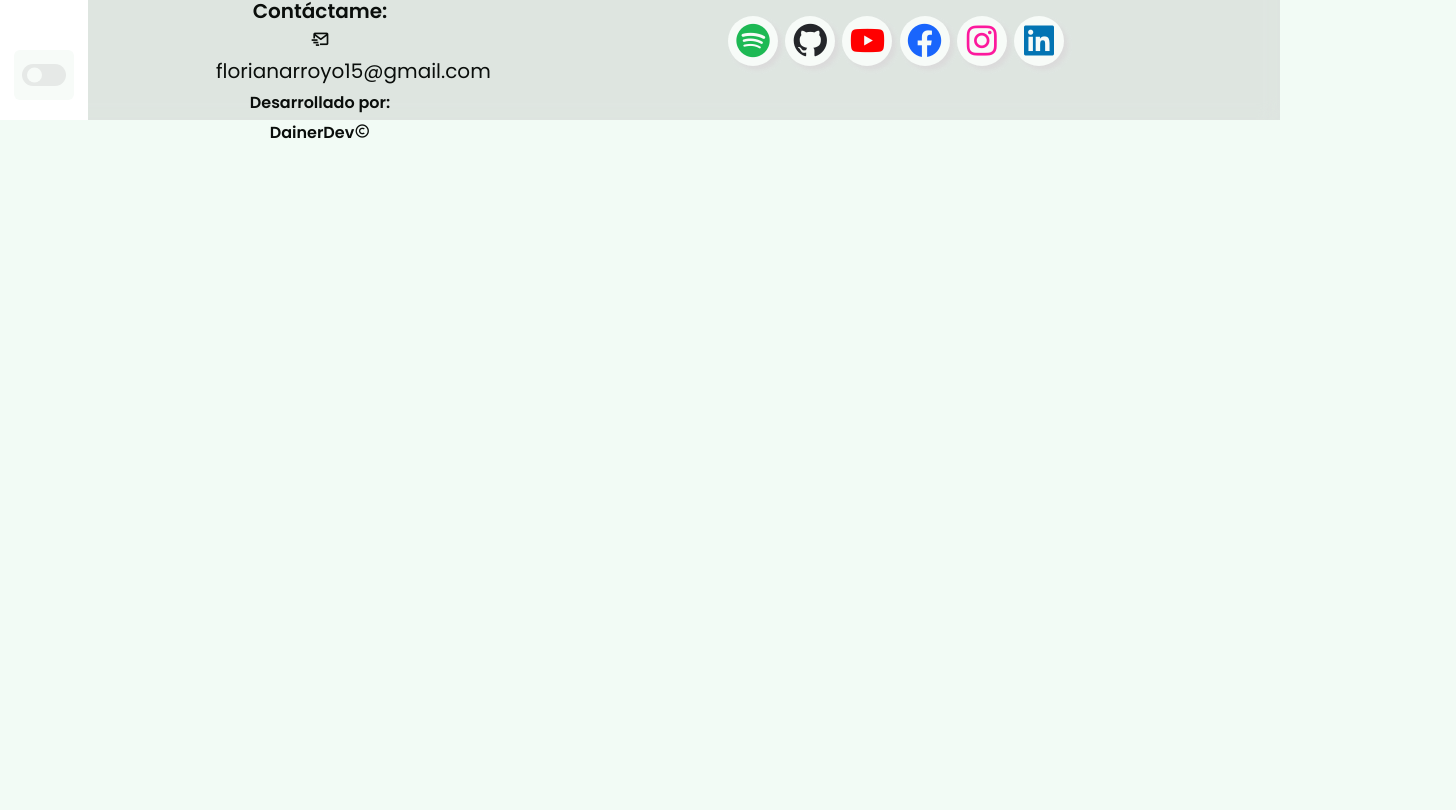
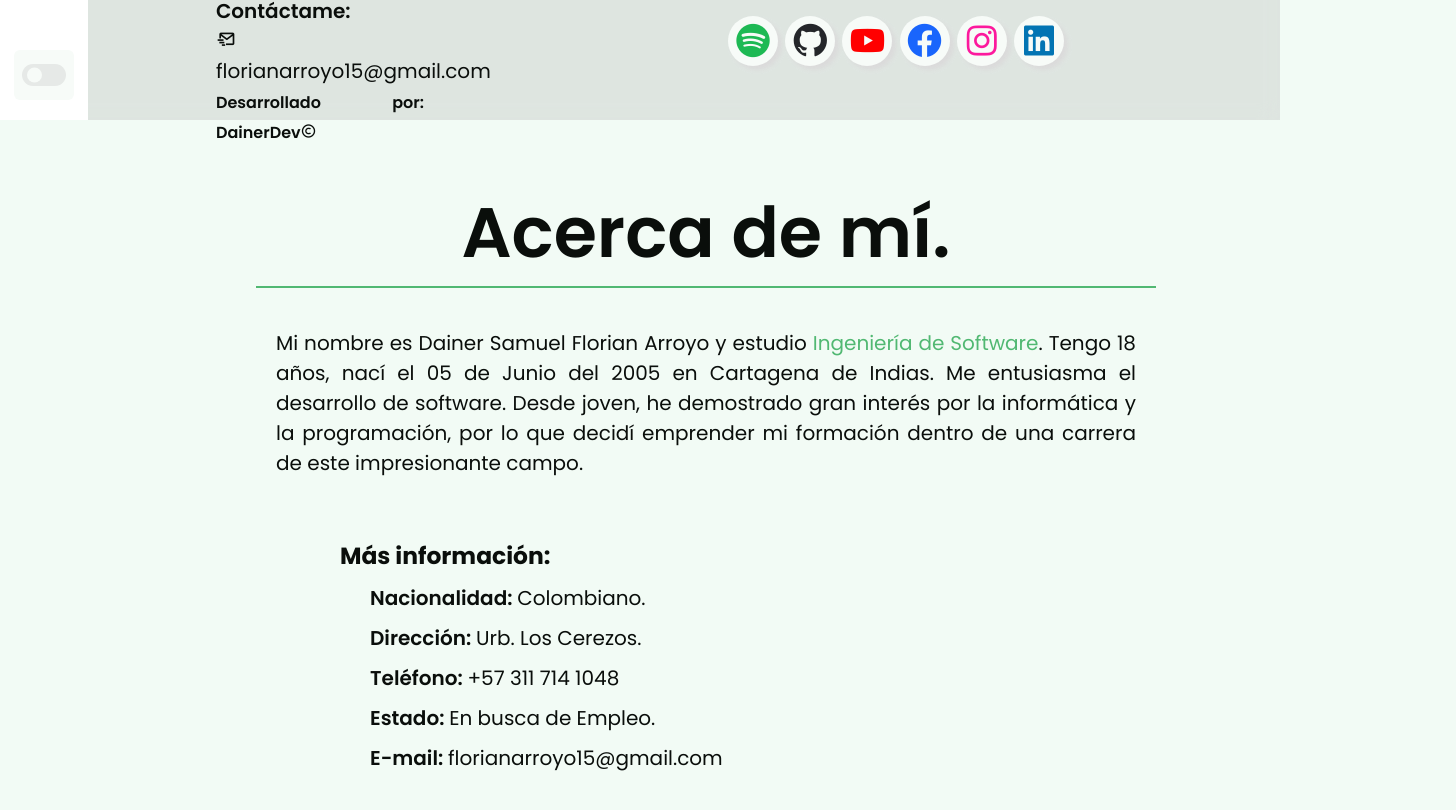
Before and after one commit to Dainerdev/portfolio-react, a React (Create React App) app: page / in a window 1280 px wide. Shown: the part 680-1490 px from the top of the page, 1456 px wide, since content can reach past the window. Before the commit the page ends 800 px from the top, so only its background shows below. Built offline with nearby package versions, Linux system fonts and the light colour scheme.

Commit message:
Seccion "acerca de mi"

```diff
--- a/src/App.js
+++ b/src/App.js
@@ -2,6 +2,7 @@ import "./App.css";
 import { FooterComponent } from "./components/footerComponent/FooterComponent";
 import { NavComponent } from "./components/navComponent/NavComponent";
 import { MainSection } from "./components/sections/main/MainSection";
+import { AboutSection } from "./components/sections/aboutMe/AboutSection";
 
 function App() {
   return (
@@ -10,7 +11,7 @@ function App() {
 
       {/* Sections */}
       <MainSection />
-
+      <AboutSection />
 
 
 
--- a/src/components/footerComponent/FooterComponent.css
+++ b/src/components/footerComponent/FooterComponent.css
@@ -77,6 +77,7 @@ div[id="contact"] {
     margin-left: 15%;
     float: left;
     padding: 3vh;
+    text-align: justify;
 }
 
 footer span {
--- /dev/null
+++ b/src/components/sections/aboutMe/AboutSection.css
@@ -0,0 +1,72 @@
+.about {
+    min-height: 100vh;
+    top: 0;
+    left: 0;
+}
+.about-container {
+    width: 150vh;
+    height: 70vh;
+    position: absolute;
+    left: 20%;
+    padding-top: 60px;
+    padding-bottom: 70px;
+}
+.sect-title {
+    max-width: 75%;
+    color: var(--text-color);
+}
+.sect-title h3 {
+    font-size: 70px;
+    font-weight: 600;
+    position: relative;
+}
+.about-container .line {
+    width: 100%;
+    height: 2px;
+    background: #51B872;
+}
+
+.about-text {
+    margin-top: 20px;
+    padding: 20px;
+    font-size: 20px;
+    width: 75%;
+    color: var(--text-color);
+    text-align: justify;
+}
+
+.details p label {
+    color: #51B872;
+}
+
+.about-text .contact-info {
+    position: absolute;
+    margin-top: 40px;
+    left: 7%;
+}
+.about-text .contact-info li {
+    margin: 10px;
+    padding-left: 20px;
+    list-style: none;
+}
+.about-text .contact-info ul {
+    margin-top: 20px;
+}
+.about-text .contact-info a {
+    text-decoration: none;
+    color: var(--text-color);
+}
+.about-text .contact-info label {
+    font-weight: 600;
+}
+
+.about .about-text .personal-info {
+    flex: 0 0 60%;
+    max-width: 60%;
+    background-color: #51B872;
+}
+.about .about-text .skills {
+    flex: 0 0 40%;
+    max-width: 40%;
+    background-color: #3697f8;
+}
--- /dev/null
+++ b/src/components/sections/aboutMe/AboutSection.js
@@ -0,0 +1,49 @@
+import React from 'react';
+import "./AboutSection.css";
+
+export const AboutSection = () => {
+  return (
+    <div>
+        <section id="Acerca-de-mi" class="about ">
+            <div class="about-container">
+                <div class="row">
+                    <div class="sect-title">
+                        <h3>Acerca de mí.</h3>
+                        <div class="line"></div>
+                    </div>
+                </div>
+                <div class="about-text">
+                    <div class="details">
+                        <p>Mi nombre es Dainer Samuel Florian Arroyo y estudio <label>Ingeniería de Software</label>.
+                            Tengo 18 años, nací el 05 de Junio del 2005 en Cartagena de Indias. Me
+                            entusiasma el desarrollo de software. Desde joven, he demostrado gran
+                            interés por la informática y la programación, por lo que decidí
+                            emprender mi formación dentro de una carrera de este impresionante campo.
+                        </p>
+                    </div>
+                    <div class="contact-info">
+                        <ul>
+                            <h3>Más información:</h3>
+                            <li>
+                                <label class="info">Nacionalidad: </label>Colombiano.
+                            </li>
+                            <li>
+                                <label class="info">Dirección: </label>Urb. Los Cerezos.
+                            </li>
+                            <li>
+                                <label class="info">Teléfono: </label>+57 311 714 1048
+                            </li>
+                            <li>
+                                <label class="info">Estado: </label>En busca de Empleo.
+                            </li>
+                            <li>
+                                <label class="info">E-mail: </label><a href="mailto:florianarroyo15@gmail.com">florianarroyo15@gmail.com</a>
+                            </li>
+                        </ul>
+                    </div>
+                </div>
+            </div>
+        </section>
+    </div>
+  )
+}
--- a/src/components/sections/main/MainSection.css
+++ b/src/components/sections/main/MainSection.css
@@ -1,4 +1,5 @@
 /* Diseño de la seccion "home" */
 section.home .text {
     color: var(--text-color);
+    margin-left: -20%;
 }
```
